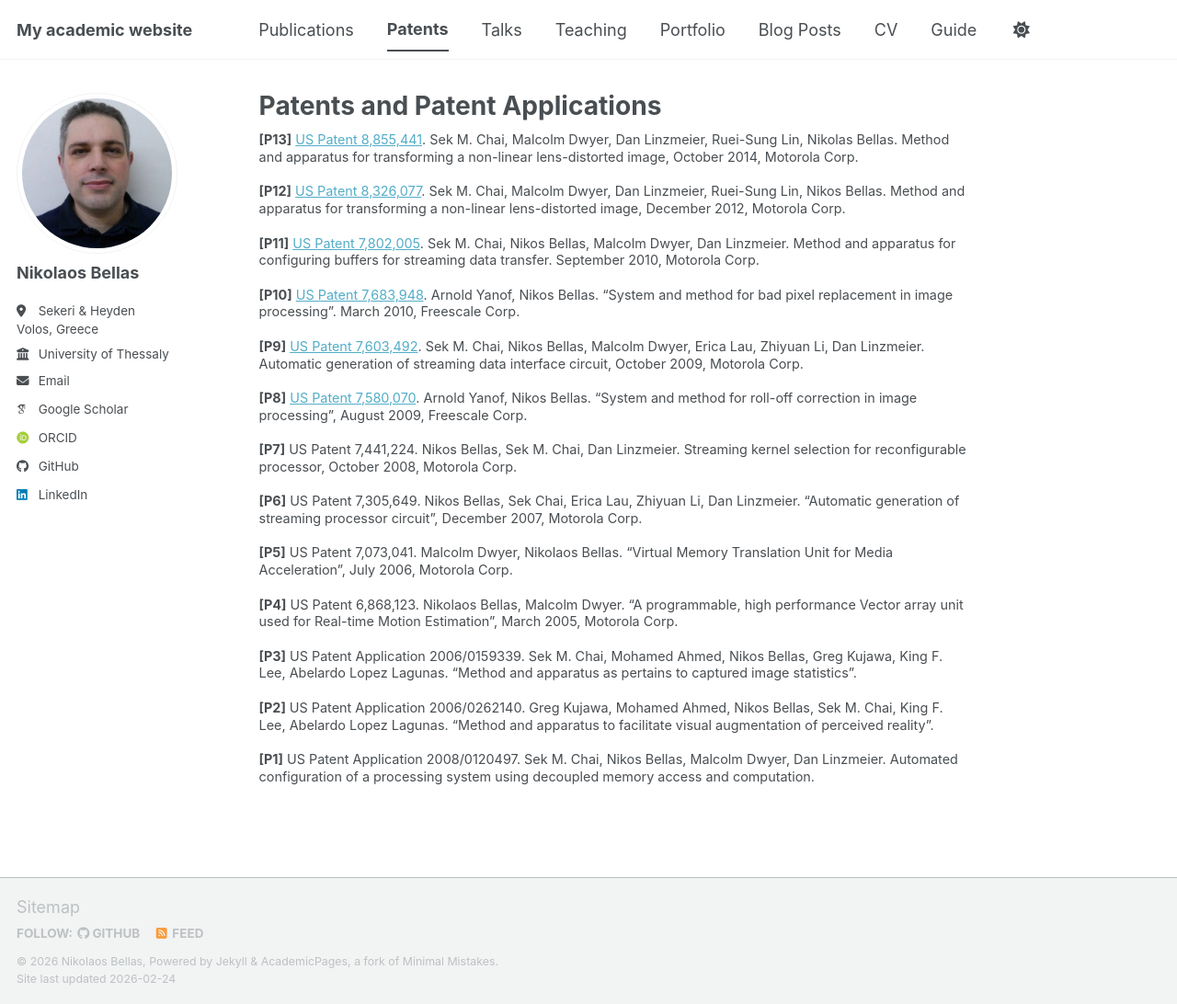
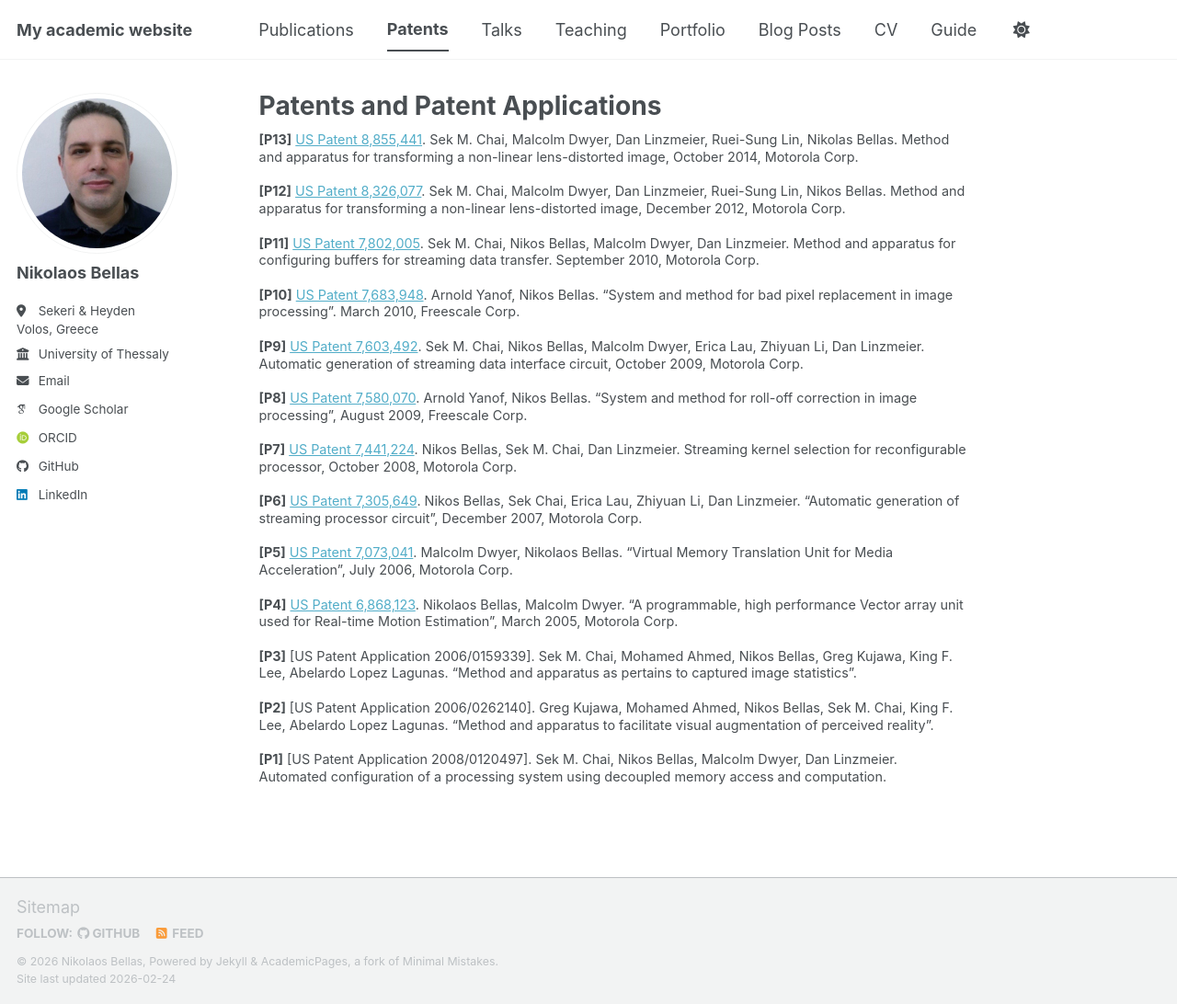
Before and after one commit to nbellas/nbellas.github.io, a Jekyll site: the page built from _pages/patents.md, in a window 1280 px wide and 1092 px high. Shown: the whole window at 92% size. Built offline with Jekyll 4.4.1, drawn with Linux system fonts in a browser that asks for light colours; some web fonts are replaced; a script bundle is joined from its source files by our own code; library files that are not in the unit come from our copies; part of the change alters nothing that is shown.

```diff
--- a/_pages/patents.md
+++ b/_pages/patents.md
@@ -22,18 +22,18 @@ classes:
 
 **[P8]** [US Patent 7,580,070](https://patents.google.com/patent/US7580070B2/). Arnold Yanof, Nikos Bellas. "System and method for roll-off correction in image processing", August 2009, Freescale Corp.
 
-**[P7]** US Patent 7,441,224. Nikos Bellas, Sek M. Chai, Dan Linzmeier. Streaming kernel selection for reconfigurable processor, October 2008, Motorola Corp.
+**[P7]** [US Patent 7,441,224](https://patents.google.com/patent/US7441224B2/). Nikos Bellas, Sek M. Chai, Dan Linzmeier. Streaming kernel selection for reconfigurable processor, October 2008, Motorola Corp.
 
-**[P6]** US Patent 7,305,649. Nikos Bellas, Sek Chai, Erica Lau, Zhiyuan Li, Dan Linzmeier. "Automatic generation of streaming processor circuit", December 2007, Motorola Corp.
+**[P6]** [US Patent 7,305,649](https://patents.google.com/patent/US7305649/). Nikos Bellas, Sek Chai, Erica Lau, Zhiyuan Li, Dan Linzmeier. "Automatic generation of streaming processor circuit", December 2007, Motorola Corp.
 
-**[P5]** US Patent 7,073,041. Malcolm Dwyer, Nikolaos Bellas. "Virtual Memory Translation Unit for Media Acceleration", July 2006, Motorola Corp.
+**[P5]** [US Patent 7,073,041](https://patents.google.com/patent/US7073041/). Malcolm Dwyer, Nikolaos Bellas. "Virtual Memory Translation Unit for Media Acceleration", July 2006, Motorola Corp.
 
-**[P4]** US Patent 6,868,123. Nikolaos Bellas, Malcolm Dwyer. "A programmable, high performance Vector array unit used for Real-time Motion Estimation", March 2005, Motorola Corp.
+**[P4]** [US Patent 6,868,123](https://patents.google.com/patent/US6868123/). Nikolaos Bellas, Malcolm Dwyer. "A programmable, high performance Vector array unit used for Real-time Motion Estimation", March 2005, Motorola Corp.
 
-**[P3]** US Patent Application 2006/0159339. Sek M. Chai, Mohamed Ahmed, Nikos Bellas, Greg Kujawa, King F. Lee, Abelardo Lopez Lagunas. "Method and apparatus as pertains to captured image statistics".
+**[P3]** [US Patent Application 2006/0159339]. Sek M. Chai, Mohamed Ahmed, Nikos Bellas, Greg Kujawa, King F. Lee, Abelardo Lopez Lagunas. "Method and apparatus as pertains to captured image statistics".
 
-**[P2]** US Patent Application 2006/0262140. Greg Kujawa, Mohamed Ahmed, Nikos Bellas, Sek M. Chai, King F. Lee, Abelardo Lopez Lagunas. "Method and apparatus to facilitate visual augmentation of perceived reality".
+**[P2]** [US Patent Application 2006/0262140]. Greg Kujawa, Mohamed Ahmed, Nikos Bellas, Sek M. Chai, King F. Lee, Abelardo Lopez Lagunas. "Method and apparatus to facilitate visual augmentation of perceived reality".
 
-**[P1]** US Patent Application 2008/0120497. Sek M. Chai, Nikos Bellas, Malcolm Dwyer, Dan Linzmeier. Automated configuration of a processing system using decoupled memory access and computation.
+**[P1]** [US Patent Application 2008/0120497]. Sek M. Chai, Nikos Bellas, Malcolm Dwyer, Dan Linzmeier. Automated configuration of a processing system using decoupled memory access and computation.
 
 </div>
```
